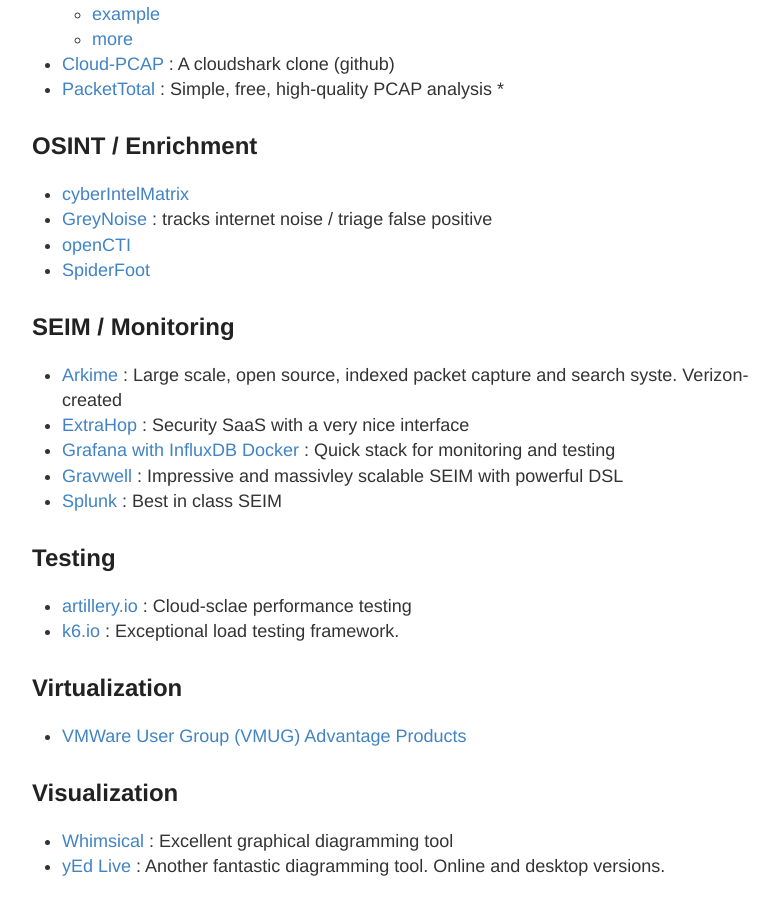
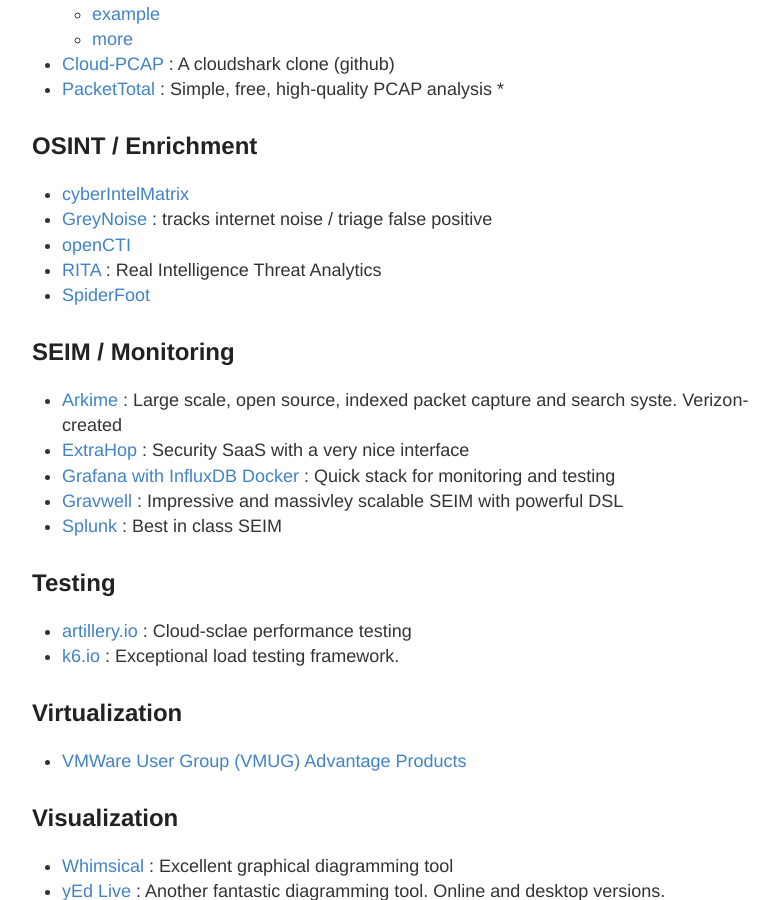
Before and after one commit to stevehenderson/stevehenderson.github.io, a Jekyll site: the page built from tools.md, in a window 1280 px wide and 900 px high, scrolled down 917 px. Shown: the whole window, without its empty margins (248-1027 px from the left). Built offline with Jekyll 4.4.1, drawn with Linux system fonts in a browser that asks for light colours; our own code applies the rules of GitHub Pages for plain Markdown files.

Commit message:
Update tools.md

```diff
--- a/tools.md
+++ b/tools.md
@@ -28,6 +28,7 @@
    * [cyberIntelMatrix](https://cyberintelmatrix.com/)
    * [GreyNoise](https://www.greynoise.io/) : tracks internet noise / triage false positive
    * [openCTI](https://www.opencti.io/en/)
+   * [RITA](https://github.com/activecm/rita) : Real Intelligence Threat Analytics
    * [SpiderFoot](https://www.spiderfoot.net/)
 
 ## SEIM / Monitoring
```
